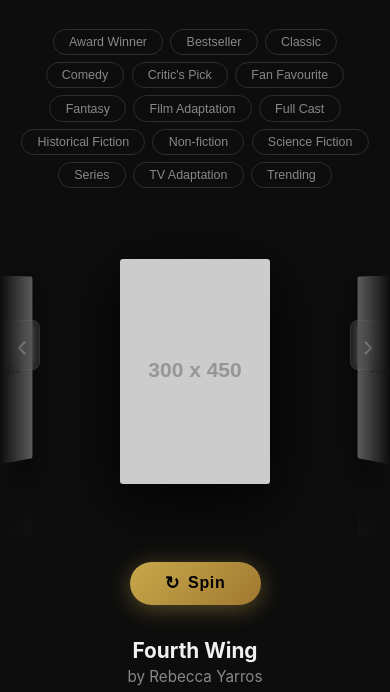
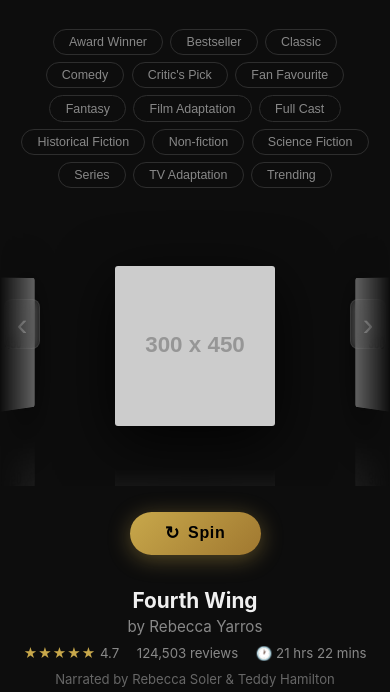
Before and after one commit to jonnyelwyn/NBAB, a plain HTML site: page index.html in a window 390 px wide. Shown: the part 95-787 px from the top of the page. Drawn offline with Linux system fonts and the light colour scheme; placeholder pictures from the web are drawn by us.

Commit message:
Square covers for Audible images, update Harry Potter with real data

```diff
--- a/books.js
+++ b/books.js
@@ -63,14 +63,14 @@
     subtitle: 'Full Cast BBC Edition',
     author: 'J.K. Rowling',
     narrator: 'Full Cast',
-    coverImage: 'https://placehold.co/300x450/7B1FA2/ffffff?text=Harry+Potter',
-    duration: '8 hrs 18 mins',
-    rating: 4.9,
-    reviewCount: '56,320',
+    coverImage: 'https://m.media-amazon.com/images/I/51YVgooSJuL._SL500_.jpg',
+    duration: '8 hrs 41 mins',
+    rating: 4.8,
+    reviewCount: '156,233',
     review: 'The full-cast BBC production is a revelation — familiar as the story is, hearing it performed like a radio play makes it feel brand new. Essential for fans who think they\'ve experienced everything this world has to offer.',
     badges: ['Full Cast', 'Classic', 'Fan Favourite'],
     audibleUrl: 'https://www.audible.co.uk/pd/Harry-Potter-and-the-Philosophers-Stone-Audiobook/B017V4IWVG',
-    amazonUrl:  'https://www.amazon.co.uk/dp/1781100071'
+    amazonUrl:  'https://www.amazon.com/Harry-Potter-Philosophers-Stone-Full-Cast/dp/B0F14SX2V2'
   },
   {
     id: 5,
--- a/main.js
+++ b/main.js
@@ -58,8 +58,8 @@
     img.src      = book.coverImage;
     img.alt      = `${book.title} by ${book.author}`;
     img.loading  = i === DEFAULT_INDEX ? 'eager' : 'lazy';
-    img.width    = 200;
-    img.height   = 300;
+    img.width    = 220;
+    img.height   = 220;
 
     item.appendChild(img);
     item.addEventListener('click',   () => { if (!isSpinning) goTo(i); });
@@ -312,7 +312,7 @@
     div.setAttribute('role', 'button');
     div.setAttribute('aria-label', `Select ${book.title}`);
     div.innerHTML = `
-      <img src="${esc(book.coverImage)}" alt="${esc(book.title)} by ${esc(book.author)}" loading="lazy" width="120" height="180">
+      <img src="${esc(book.coverImage)}" alt="${esc(book.title)} by ${esc(book.author)}" loading="lazy" width="120" height="120">
       <p class="grid-book-title">${esc(book.title)}</p>
     `;
     div.addEventListener('click', () => {
--- a/style.css
+++ b/style.css
@@ -10,9 +10,9 @@
   --text-muted:   #888;
   --accent:       #c8a84b;
   --cta-primary:  #ff6b35;
-  --cover-w:      200px;
-  --cover-h:      300px;
-  --stage-h:      420px;
+  --cover-w:      220px;
+  --cover-h:      220px;
+  --stage-h:      340px;
 }
 
 *, *::before, *::after { box-sizing: border-box; margin: 0; padding: 0; }
@@ -383,7 +383,7 @@
 
 .grid-book img {
   width: 100%;
-  aspect-ratio: 2/3;
+  aspect-ratio: 1/1;
   object-fit: cover;
   border-radius: 4px;
   box-shadow: 0 4px 16px rgba(0, 0, 0, 0.6);
@@ -419,9 +419,9 @@
 /* ---- Responsive ---- */
 @media (max-width: 600px) {
   :root {
-    --cover-w:  150px;
-    --cover-h:  225px;
-    --stage-h:  330px;
+    --cover-w:  160px;
+    --cover-h:  160px;
+    --stage-h:  280px;
   }
   .arrow-prev { left: 4px; }
   .arrow-next { right: 4px; }
@@ -430,9 +430,9 @@
 
 @media (max-width: 380px) {
   :root {
-    --cover-w:  120px;
-    --cover-h:  180px;
-    --stage-h:  290px;
+    --cover-w:  130px;
+    --cover-h:  130px;
+    --stage-h:  220px;
   }
 }
 
```
